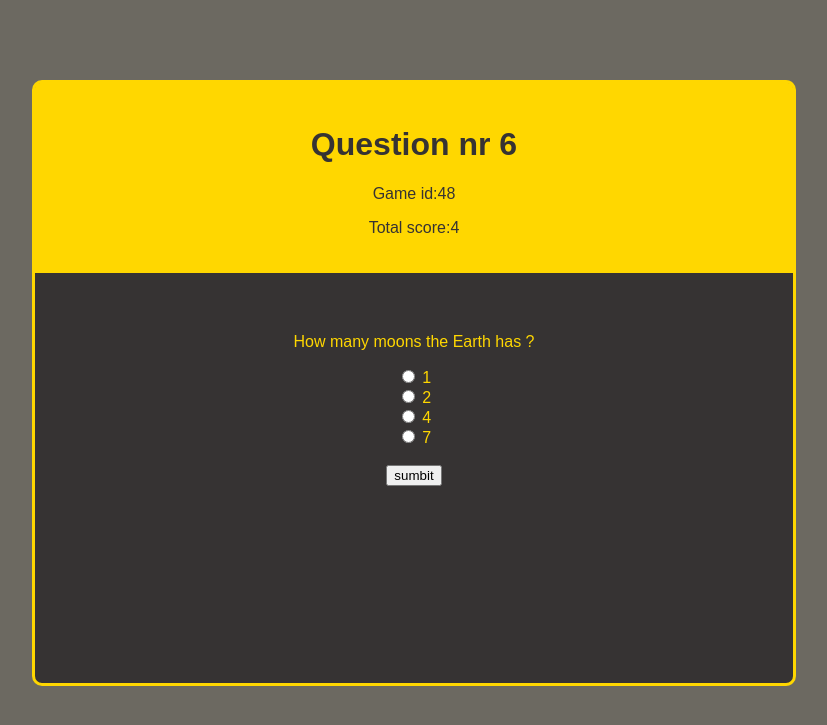
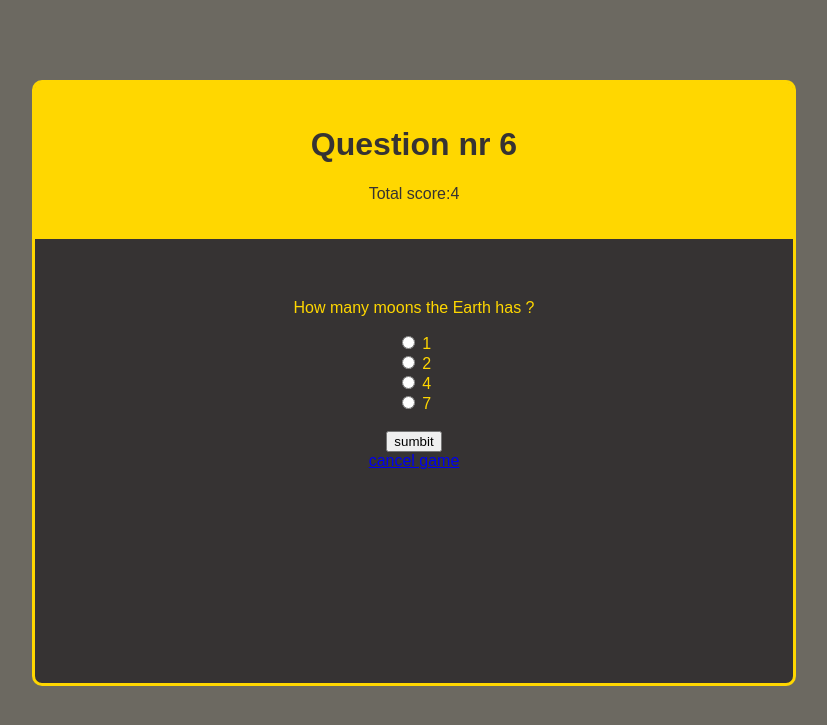
Before and after one commit to wuerte/quiz-django-app, a Django app: template quiz_django/quiz_django_app/templates/question.html in a window 1280 px wide. Shown: the top 725 px of the page, without its empty margins (226-1053 px from the left). Run offline with Django 4.2, Linux system fonts and the light colour scheme; the template is opened without the code that fills it: values that come from a table or form of the project are taken from there, others are empty; data comes from the database, SQL or seed files in the repository; both versions use the stored data as it was after the commit.

Commit message:
cancel_game button added

```diff
--- a/quiz_django/quiz_django_app/templates/classification.html
+++ b/quiz_django/quiz_django_app/templates/classification.html
@@ -18,7 +18,7 @@
 
     {% for game in classification_list %}
 
-    <p>{{ game.nickname }}: {{ game.percentage }}</p>
+    <p>{{ game.nickname }}: {{ game.percentage }}, {{ game.created_at }}</p>
     {% endfor %}
 
     <a href="{% url 'index' %}" class="game-button">
--- a/quiz_django/quiz_django_app/templates/first_question.html
+++ b/quiz_django/quiz_django_app/templates/first_question.html
@@ -12,7 +12,6 @@
     <div id="header-container">
 
         <h1>Question nr 1</h1>
-        <p>Game id:{{ game.id }}</p>
         <p>Total score:{{ game.total_score }}</p>
 
     </div>
@@ -44,4 +43,9 @@
 
   </form>
 
+  <a href="/quiz/cancel_game/{{ game.id }}" class="game-button">
+    cancel game
+  </a>
+
+
 {% endblock %}
--- a/quiz_django/quiz_django_app/templates/question.html
+++ b/quiz_django/quiz_django_app/templates/question.html
@@ -12,7 +12,6 @@
     <div id="header-container">
 
         <h1>Question nr {{ game.question_counter }}</h1>
-        <p>Game id:{{ game.id }}</p>
         <p>Total score:{{ game.total_score }}</p>
 
     </div>
@@ -44,4 +43,8 @@
 
   </form>
 
+  <a href="/quiz/cancel_game/{{ game.id }}" class="game-button">
+    cancel game
+  </a>
+
 {% endblock %}
--- a/quiz_django/quiz_django_app/urls.py
+++ b/quiz_django/quiz_django_app/urls.py
@@ -6,4 +6,5 @@ urlpatterns = [
     path('quiz/first_question', views.first_question, name='first_question'),
     path('quiz/question/<int:game_id>', views.question, name='question'),
     path('quiz/classification', views.classification, name='classification'),
+    path('quiz/cancel_game/<int:game_id>', views.cancel_game, name='cancel_game'),
 ]
```
Also changed, not shown: quiz_django/quiz_django_app/views.py (+9 -1 lines), quiz_django/db.sqlite3, 1 other file.
